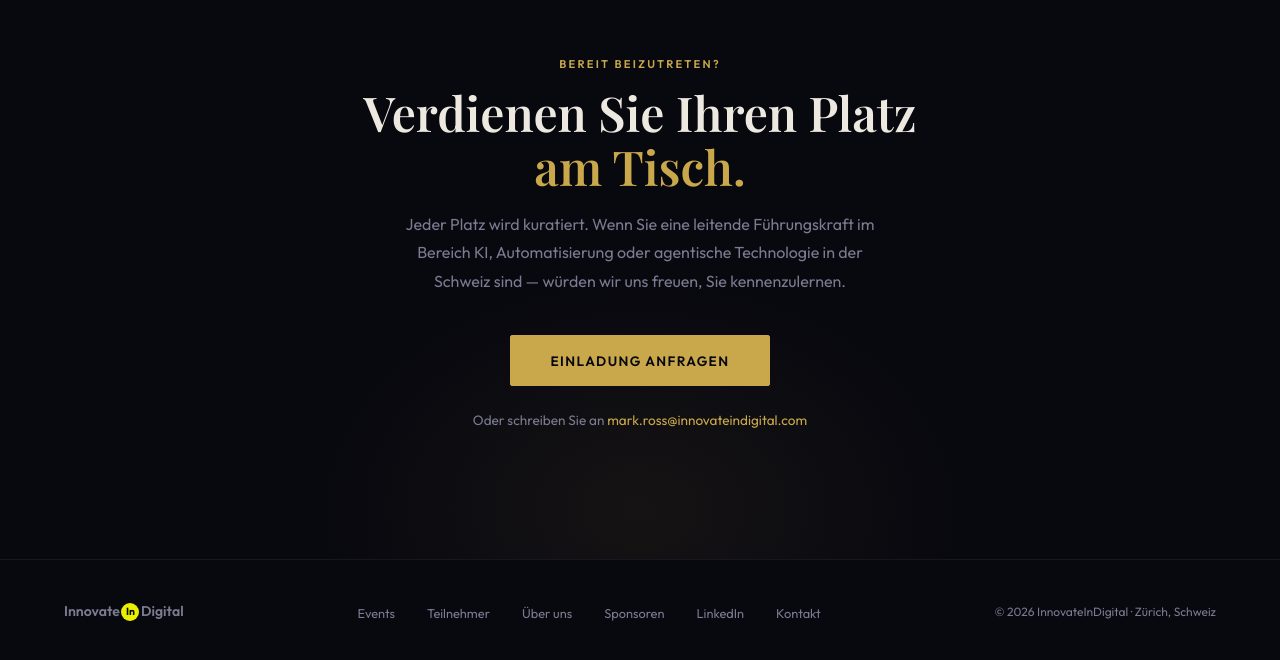
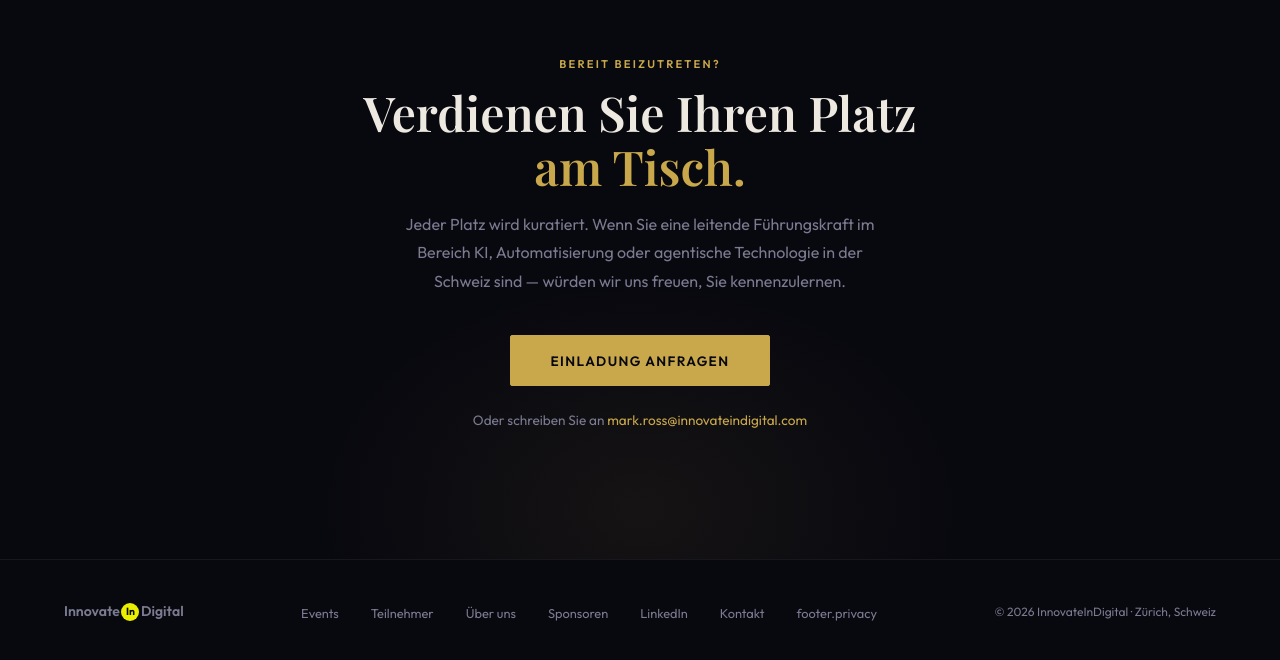
Before and after one commit to markross100/innovateindigital, a Next.js app: page /de in a window 1280 px wide. Shown: the part 7730-8390 px from the top of the page. Built offline with nearby package versions, Linux system fonts and the light colour scheme; a web font is replaced by a local one.

Commit message:
Update Footer.tsx for privacy notice

```diff
--- a/components/Footer.tsx
+++ b/components/Footer.tsx
@@ -11,7 +11,8 @@ export default function Footer() {
     { href: '#mark',                                        label: t('about') },
     { href: '#sponsors',                                    label: t('sponsors') },
     { href: 'https://www.linkedin.com/in/markrossch/',      label: t('linkedin'), external: true },
-    { href: 'mailto:mark.ross@innovateindigital.com',       label: t('contact') },
+    { href: 'mailto:mark.ross@innovateindigital.com', label: t('contact') },
+    { href: '/privacy',                                label: t('privacy') },
   ]
 
   return (
```
